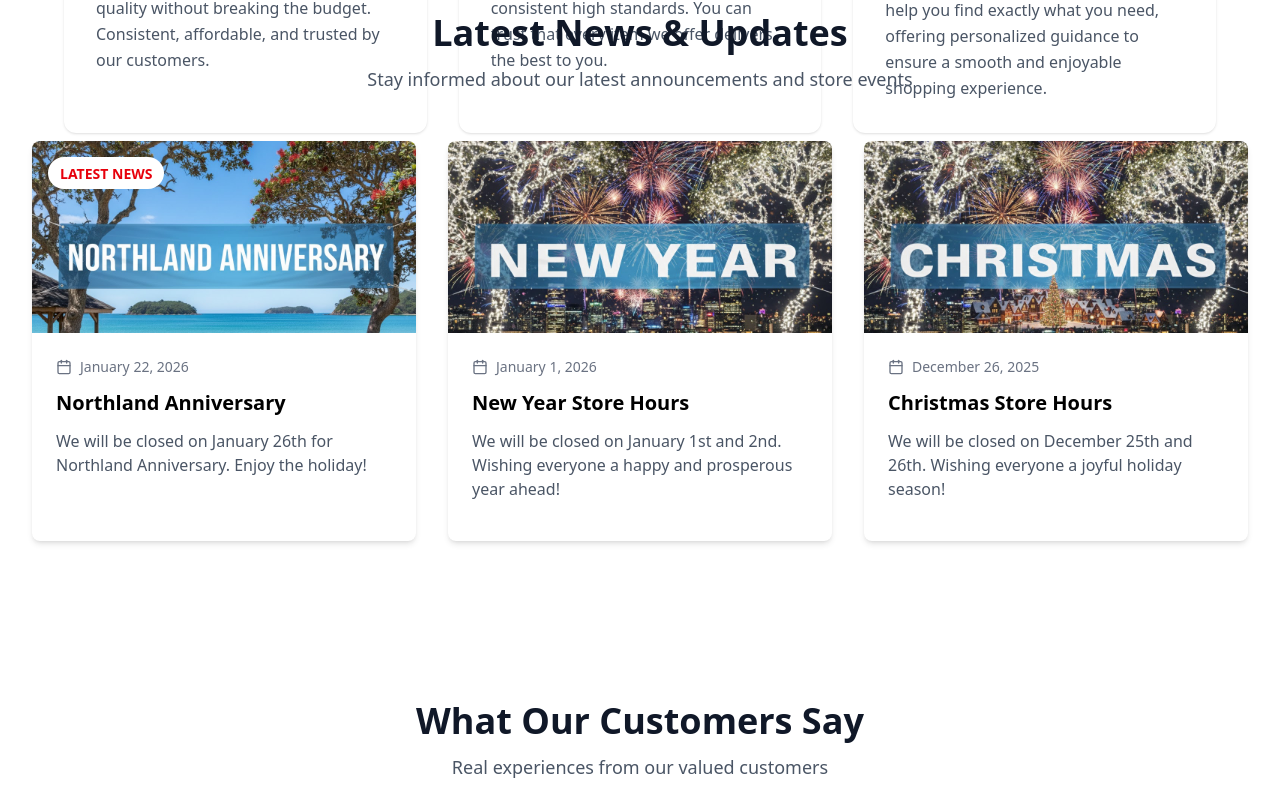
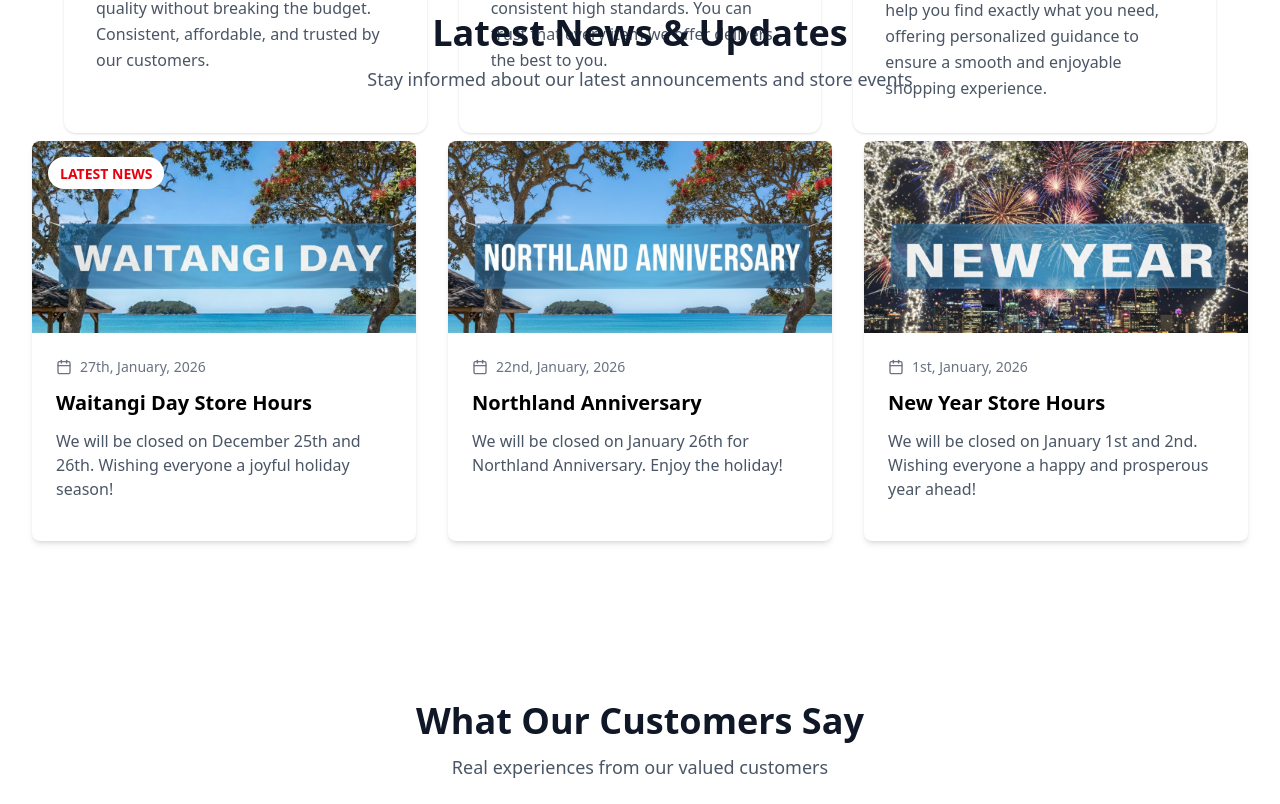
Before and after one commit to xipizy/ings-website, a React (Vite) app: page / in a window 1280 px wide. Shown: the part 1236-2040 px from the top of the page. Built offline with nearby package versions, Linux system fonts and the light colour scheme.

Commit message:
Changed hamilton store image to new image.

```diff
--- a/src/components/aboutus.jsx
+++ b/src/components/aboutus.jsx
@@ -2,7 +2,7 @@ import Navbar from "./navbar";
 import Footer from "./footer";
 import oldHamiltonPhoto from '../assets/oldHamilton.png';
 import oldAucklandPhoto from '../assets/oldAuckland.png';
-import newHamiltonPhoto from '../assets/newHamilton.png';
+import newHamiltonPhoto from '../assets/hamiltonStore1.png';
 
 export default function AboutUs() {
     const yearsInBusiness = new Date().getFullYear() - 1992;
--- a/src/components/home.jsx
+++ b/src/components/home.jsx
@@ -2,7 +2,7 @@ import Navbar from './navbar'
 import locationIcon from '../assets/location.png';
 import wholesaleIcon from '../assets/wholesale.png';
 import checkIcon from '../assets/check.png';
-import mainImage from '../assets/main.png';
+import mainImage from '../assets/hamiltonStore1.png';
 import Reviews from './reviews';
 import { useEffect } from 'react';
 import Footer from './footer';
@@ -18,7 +18,7 @@ function Home() {
         <Navbar/>
       </nav>
       <div className="w-full bg-black shadow-sm top-0 left-0 right-0 h-[80vh] relative">
-        <img src={mainImage} alt="Main Banner" className="w-full h-full object-cover absolute z-1"/>
+        <img src={mainImage} style={{ opacity: 0.3 }} alt="Main Banner" className="w-full h-full object-cover absolute z-1"/>
         <h1 className="absolute z-10 top-1/2 left-1/2 transform -translate-x-1/2 -translate-y-1/2 text-white text-4xl md:text-6xl font-bold text-center">
           Your Trusted Source of Asian Goods in New Zealand
         </h1>
--- a/src/components/news.jsx
+++ b/src/components/news.jsx
@@ -1,5 +1,5 @@
 import {Calendar} from 'lucide-react';
-import ChristmasImage from '../news/christmas.jpg';
+import WaitangiImage from '../news/waitangi.jpg';
 import NewYearImage from '../news/newYear.jpg';
 import AnniversaryImage from '../news/northlandAnniversary.jpg';
 
@@ -31,23 +31,23 @@ const NewsCard = ({ image, date, title, description, badge }) => (
 export default function NewsUpdates() {
   const newsItems = [
     {
-      image: AnniversaryImage,
-      date: "January 22, 2026",
-      title: "Northland Anniversary",
-      description: "We will be closed on January 26th for Northland Anniversary. Enjoy the holiday!",
+      image: WaitangiImage,
+      date: "27th, January, 2026",
+      title: "Waitangi Day Store Hours",
+      description: "We will be closed on December 25th and 26th. Wishing everyone a joyful holiday season!",
       badge: "LATEST NEWS"
     },
     {
+      image: AnniversaryImage,
+      date: "22nd, January, 2026",
+      title: "Northland Anniversary",
+      description: "We will be closed on January 26th for Northland Anniversary. Enjoy the holiday!",
+    },
+    {
       image: NewYearImage,
-      date: "January 1, 2026",
+      date: "1st, January, 2026",
       title: "New Year Store Hours",
       description: "We will be closed on January 1st and 2nd. Wishing everyone a happy and prosperous year ahead!",
-    },
-    {
-      image: ChristmasImage,
-      date: "December 26, 2025",
-      title: "Christmas Store Hours",
-      description: "We will be closed on December 25th and 26th. Wishing everyone a joyful holiday season!"
     }
   ];
 
```
Also changed, not shown: src/assets/hamiltonStore1.png, src/news/waitangi.jpg (added).
